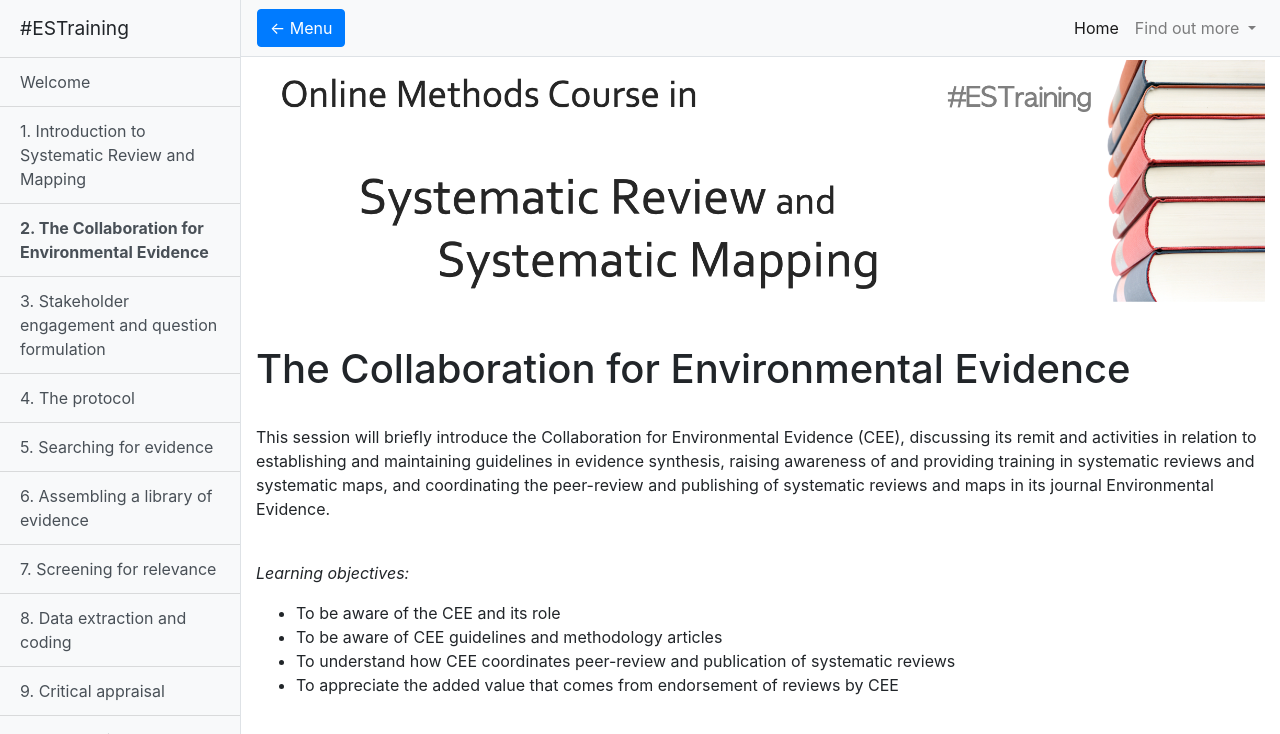
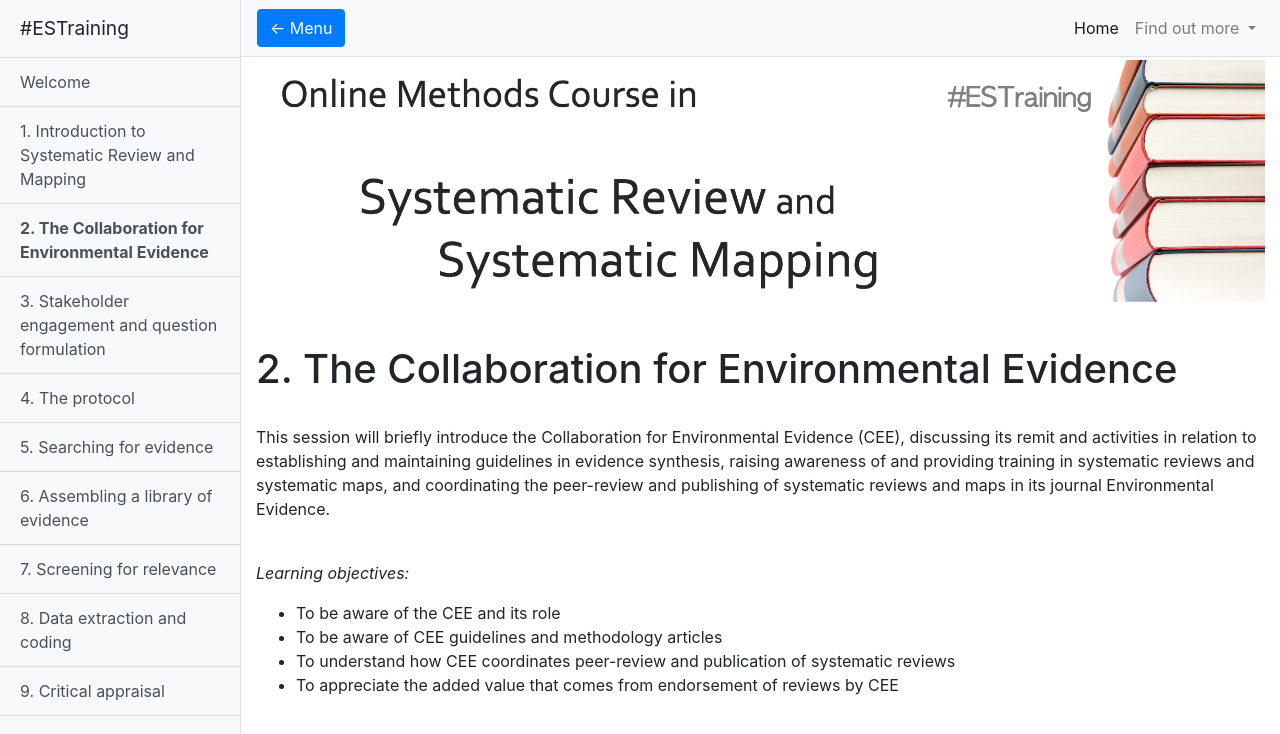
Before and after one commit to systematicreviewmethods/systematicreviewmethods.github.io, a website: page cee.html in a window 1280 px wide. Shown: the top 734 px of the page. Drawn offline with Linux system fonts and the light colour scheme.

Commit message:
Correction

```diff
--- a/cee.html
+++ b/cee.html
@@ -88,7 +88,7 @@
 
       <div class="container-fluid" id=home>
         <img src="img/banner.png">
-        <h1 class="mt-4" >The Collaboration for Environmental Evidence</h1>
+        <h1 class="mt-4" >2. The Collaboration for Environmental Evidence</h1>
         <br>
         <p>This session will briefly introduce the Collaboration for Environmental Evidence (CEE), discussing its remit and activities in relation to establishing and maintaining guidelines in evidence synthesis, raising awareness of and providing training in systematic reviews and systematic maps, and coordinating the peer-review and publishing of systematic reviews and maps in its journal Environmental Evidence.</p>
         <br>
```
